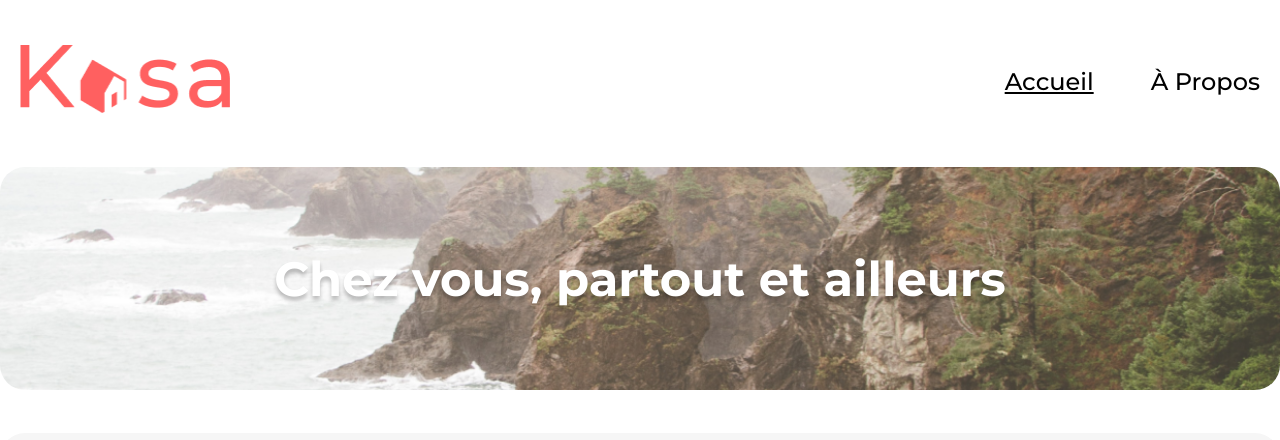
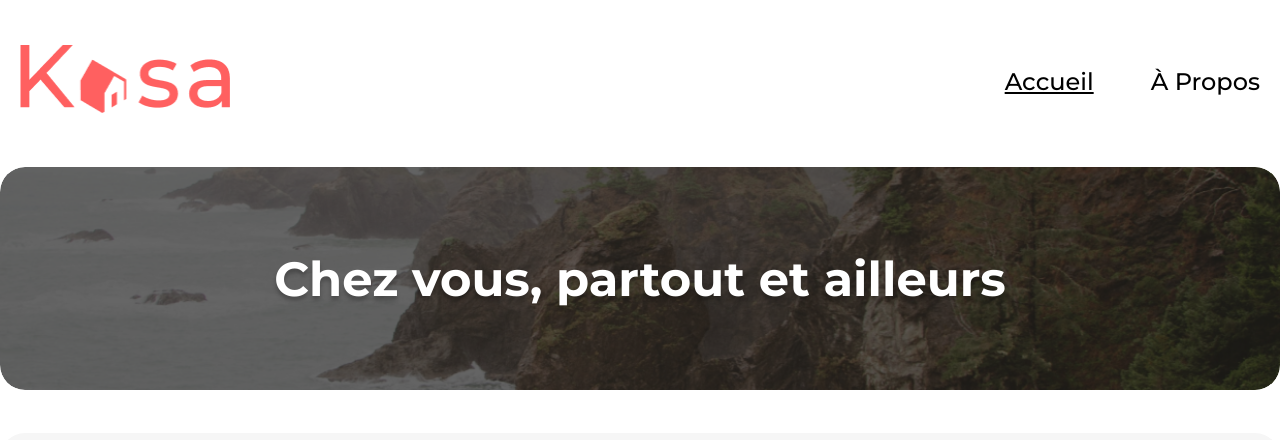
Before and after one commit to Maxb06/P11-Kasa, a React (Create React App) app: page / in a window 1280 px wide. Shown: the top 440 px of the page. Built offline with nearby package versions, Linux system fonts and the light colour scheme.

Commit message:
style : design composant Banner

```diff
--- a/src/components/Banner/Banner.module.scss
+++ b/src/components/Banner/Banner.module.scss
@@ -1,14 +1,25 @@
+@use '../../variables.scss';
+
 .banner {
     display: flex;
     justify-content: center;
+    align-items: center;
     flex-direction: column;
     position: relative;
     margin-bottom: 43px;
+    border-radius: 25px;
+    overflow: hidden;
+
+    @media (max-width: variables.$breakpoint-m) {
+        height: 110px;
+        margin: 20px 20px;
+    }
 
     & .img {
-        border-radius: 25px;
+        width: 100%;
         height: 223px;
         object-fit: cover;
+        border-radius: 25px;
     }
 
     & .text {
@@ -20,5 +31,22 @@
         display: flex;
         justify-content: center;
         width: 100%;
+        z-index: 1;
+
+        @media (max-width: variables.$breakpoint-m) {
+            font-size: 20px;
+        }
+    }
+
+    &::before {
+        content: '';
+        position: absolute;
+        top: 0;
+        left: 0;
+        width: 100%;
+        height: 100%;
+        background: rgba(0, 0, 0, 0.6);
+        border-radius: 25px;
+        z-index: 0;
     }
 }
```
